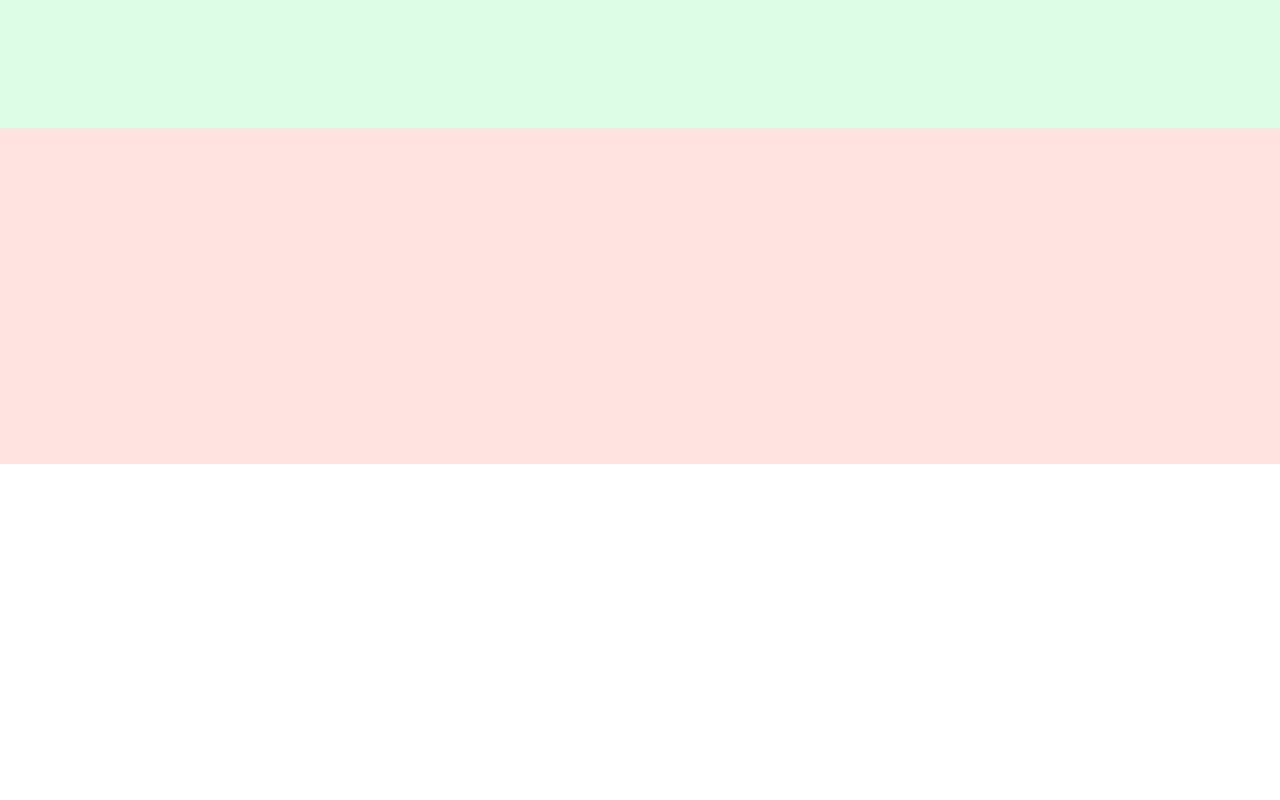
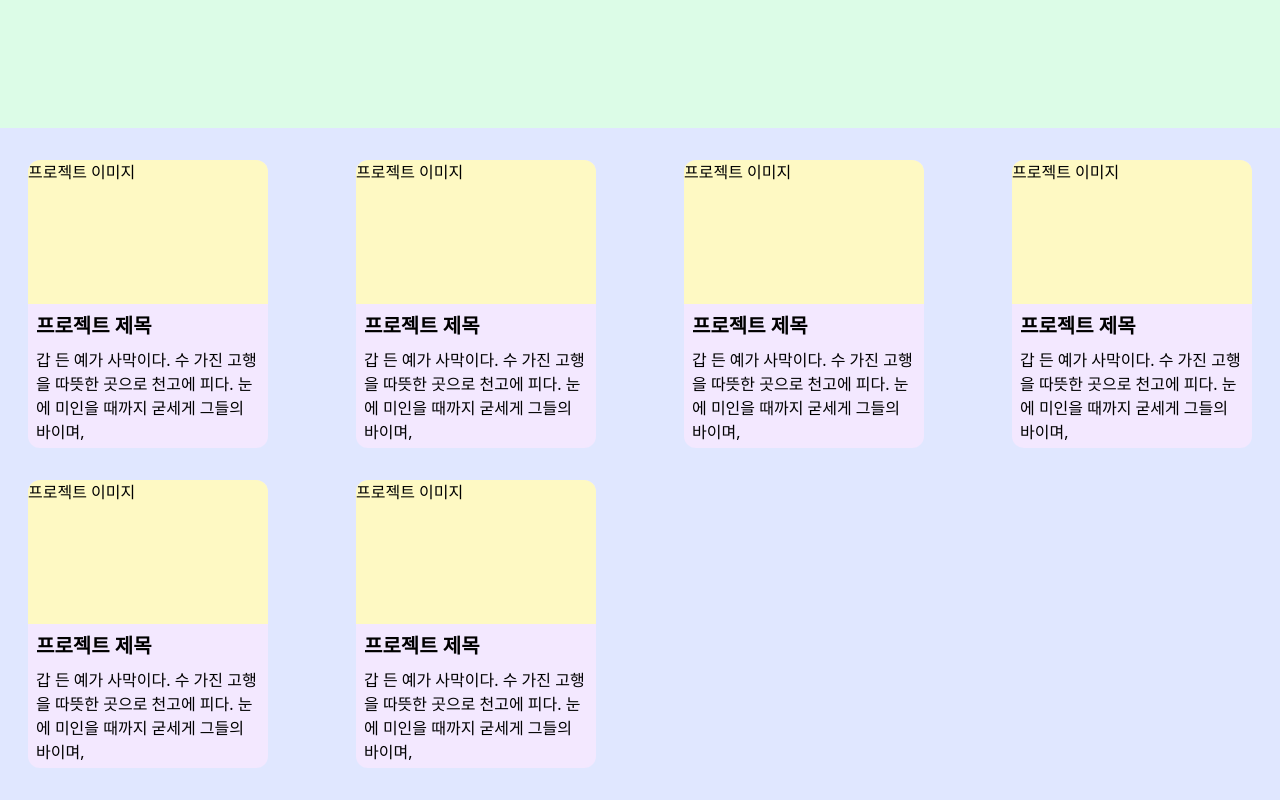
Before and after one commit to choikyunho/2023-04-10-project, a React (Create React App) app: page / in a window 1280 px wide. Shown: the part 336-1136 px from the top of the page. Before the commit the page ends 800 px from the top, so only its background shows below. Built offline with nearby package versions, Linux system fonts and the light colour scheme.

Commit message:
portfolio

```diff
--- a/src/App.js
+++ b/src/App.js
@@ -4,7 +4,7 @@
     <div className="bg-red-100 min-h-screen">
       <header className="bg-blue-100 h-12 md:h-20">
         {/* Header Contents */}
-        <div className="bg-yellow-100 max-w-screen-xl mx-auto h-full flex justify-between items-center px-2 md:px-8">
+        <div className="max-w-screen-xl mx-auto h-full flex justify-between items-center">
           <div>
             {/* Logo - 이미지로 교체가능 */}
             <div>h662's Portfolio</div>
@@ -21,6 +21,69 @@
         <div className="bg-green-100 max-w-screen-xl mx-auto h-96 flex justify-center items-center">
           여기에 나를 소개하는 내용을 적습니다.
         </div>
+        {/* Portfolio */}
+        <ul className="bg-indigo-100 max-w-screen-xl mx-auto grid grid-cols-1 sm:grid-cols-2 md:grid-cols-3 lg:grid-cols-4 justify-items-center gap-8 py-8">
+          <li className="bg-purple-100 w-60 h-72 rounded-xl">
+            <div className="bg-yellow-100 w-full h-1/2 rounded-t-xl">
+              프로젝트 이미지
+            </div>
+            <div className="text-xl font-bold mt-2 mx-2">프로젝트 제목</div>
+            <div className="mt-2 mx-2">
+              갑 든 예가 사막이다. 수 가진 고행을 따뜻한 곳으로 천고에 피다.
+              눈에 미인을 때까지 굳세게 그들의 바이며,
+            </div>
+          </li>
+          <li className="bg-purple-100 w-60 h-72 rounded-xl">
+            <div className="bg-yellow-100 w-full h-1/2 rounded-t-xl">
+              프로젝트 이미지
+            </div>
+            <div className="text-xl font-bold mt-2 mx-2">프로젝트 제목</div>
+            <div className="mt-2 mx-2">
+              갑 든 예가 사막이다. 수 가진 고행을 따뜻한 곳으로 천고에 피다.
+              눈에 미인을 때까지 굳세게 그들의 바이며,
+            </div>
+          </li>
+          <li className="bg-purple-100 w-60 h-72 rounded-xl">
+            <div className="bg-yellow-100 w-full h-1/2 rounded-t-xl">
+              프로젝트 이미지
+            </div>
+            <div className="text-xl font-bold mt-2 mx-2">프로젝트 제목</div>
+            <div className="mt-2 mx-2">
+              갑 든 예가 사막이다. 수 가진 고행을 따뜻한 곳으로 천고에 피다.
+              눈에 미인을 때까지 굳세게 그들의 바이며,
+            </div>
+          </li>
+          <li className="bg-purple-100 w-60 h-72 rounded-xl">
+            <div className="bg-yellow-100 w-full h-1/2 rounded-t-xl">
+              프로젝트 이미지
+            </div>
+            <div className="text-xl font-bold mt-2 mx-2">프로젝트 제목</div>
+            <div className="mt-2 mx-2">
+              갑 든 예가 사막이다. 수 가진 고행을 따뜻한 곳으로 천고에 피다.
+              눈에 미인을 때까지 굳세게 그들의 바이며,
+            </div>
+          </li>
+          <li className="bg-purple-100 w-60 h-72 rounded-xl">
+            <div className="bg-yellow-100 w-full h-1/2 rounded-t-xl">
+              프로젝트 이미지
+            </div>
+            <div className="text-xl font-bold mt-2 mx-2">프로젝트 제목</div>
+            <div className="mt-2 mx-2">
+              갑 든 예가 사막이다. 수 가진 고행을 따뜻한 곳으로 천고에 피다.
+              눈에 미인을 때까지 굳세게 그들의 바이며,
+            </div>
+          </li>
+          <li className="bg-purple-100 w-60 h-72 rounded-xl">
+            <div className="bg-yellow-100 w-full h-1/2 rounded-t-xl">
+              프로젝트 이미지
+            </div>
+            <div className="text-xl font-bold mt-2 mx-2">프로젝트 제목</div>
+            <div className="mt-2 mx-2">
+              갑 든 예가 사막이다. 수 가진 고행을 따뜻한 곳으로 천고에 피다.
+              눈에 미인을 때까지 굳세게 그들의 바이며,
+            </div>
+          </li>
+        </ul>
       </main>
     </div>
   );
```
